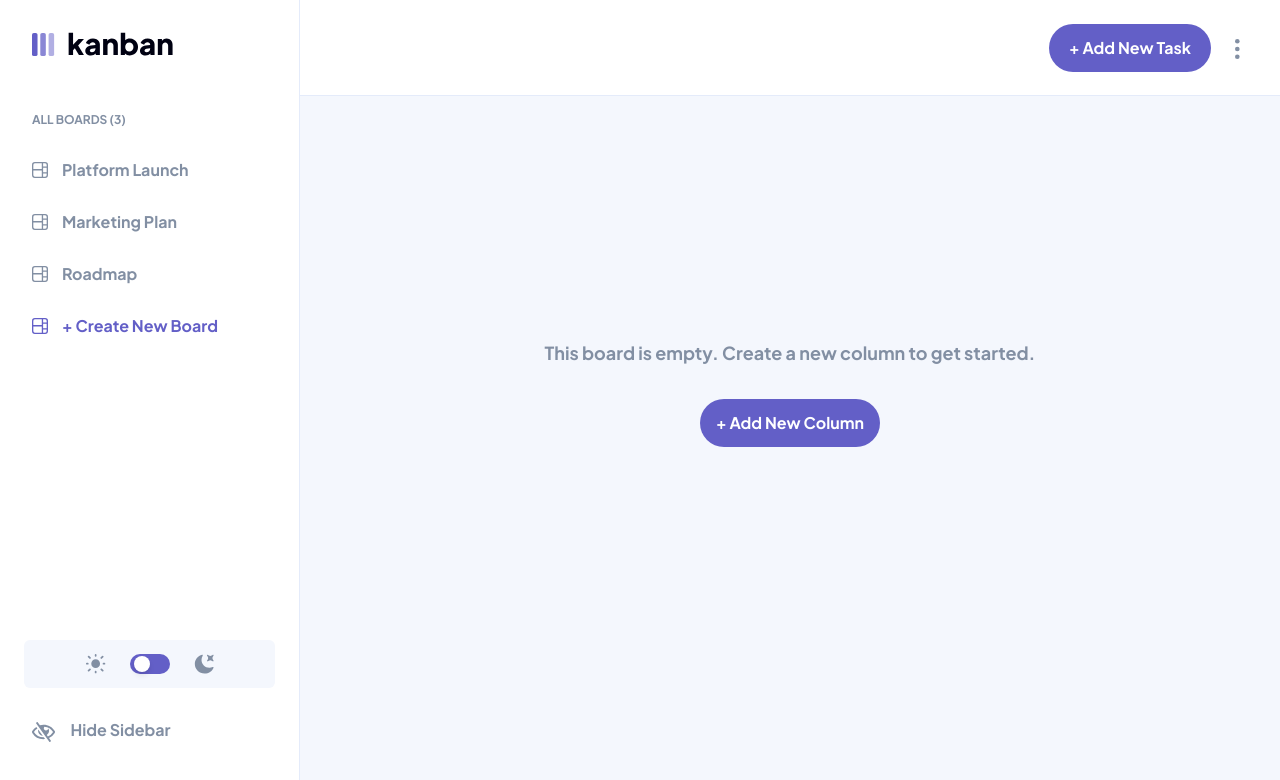
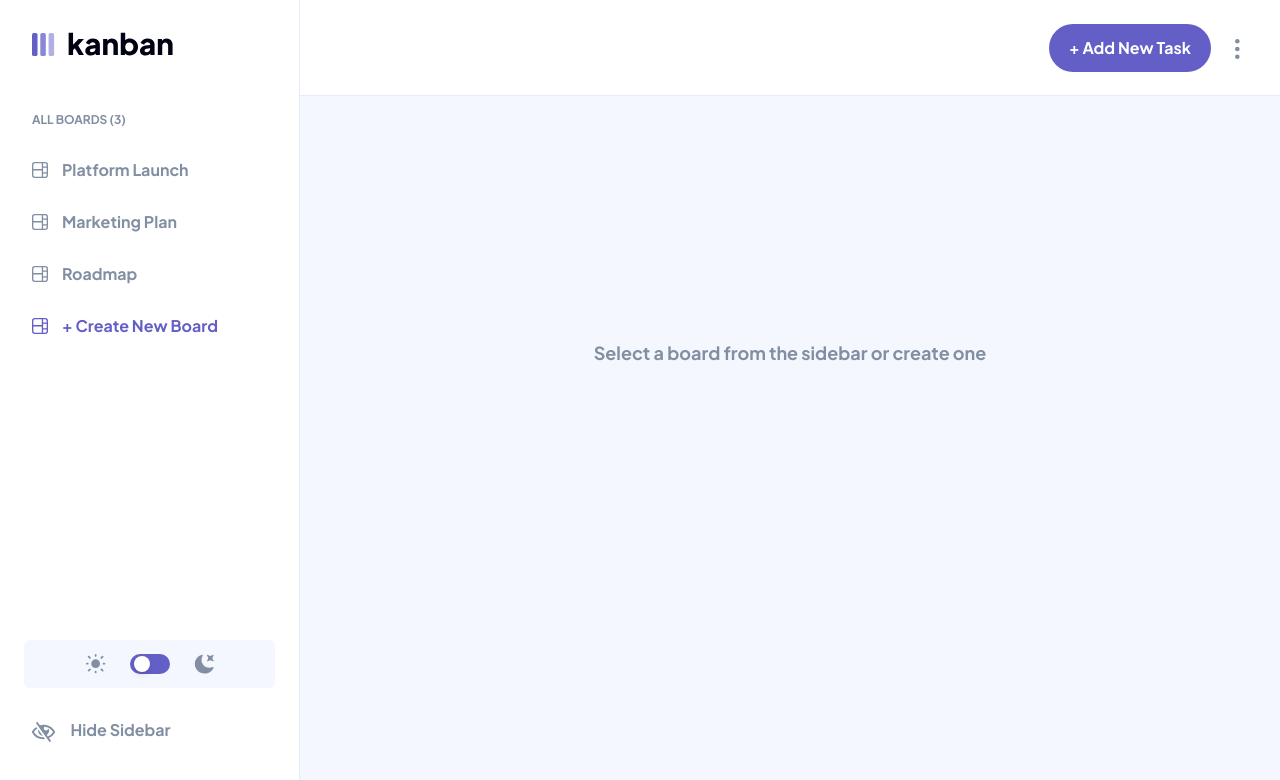
Before and after one commit to GregNicholas/Kanban-guru, a React (Create React App) app: page / in a window 1280 px wide. Shown: the top 780 px of the page. Built offline with nearby package versions, Linux system fonts and the light colour scheme.

Commit message:
added displayBoardSlice and replaced boards/display board global state with the redux states

```diff
--- a/src/App.tsx
+++ b/src/App.tsx
@@ -3,8 +3,8 @@ import Header from './components/Header/Header'
 import Sidebar from './components/Sidebar/Sidebar'
 import BoardArea from './components/BoardArea/BoardArea'
 import ShowSidebar from './components/ShowSidebar'
+import { Board } from './types'
 import { RootState } from "./app/store";
-import { Board } from './types'
 import { useSelector, useDispatch } from 'react-redux'
 import { getExistingBoards } from './features/boardsSlice'
 import data from './data.json'
@@ -12,9 +12,7 @@ import data from './data.json'
 function App() {
   const [isDarkMode, setIsDarkMode] = useState<boolean>(false)
   const [showSidebar, setShowSidebar] = useState<boolean>(true)
-  const [boardsData, setBoardsData] = useState<Board[] | null>(data ? data.boards : null)
-  const boardzData = useSelector((state: RootState) => state.boards.value)
-  const [displayBoard, setDisplayBoard] = useState<Board>({name: "", columns: []})
+  // const boardsData = useSelector((state: RootState) => state.boards.value)
 
   const dispatch = useDispatch()
 
@@ -22,18 +20,17 @@ function App() {
     dispatch(getExistingBoards(data.boards))
   }, [])
 
-console.log("BoardsData from slice ", boardzData)
+// console.log("BoardsData from slice ", boardsData)
 
   return (
     <div className={`flex h-full ${isDarkMode && "dark"}`}>
       <Sidebar
-          boardsData={boardzData} isDarkMode={isDarkMode} setIsDarkMode={setIsDarkMode}
+          isDarkMode={isDarkMode} setIsDarkMode={setIsDarkMode}
           showSidebar={showSidebar} setShowSidebar={setShowSidebar}
-          displayBoard={displayBoard} setDisplayBoard={setDisplayBoard}
       />
       <div className="flex flex-col flex-1 overflow-scroll">
-        <Header displayBoard={displayBoard} isDarkMode={isDarkMode} showSidebar={showSidebar} />
-        <BoardArea displayBoard={displayBoard}/>
+        <Header isDarkMode={isDarkMode} showSidebar={showSidebar} />
+        <BoardArea />
       </div>
       {!showSidebar && <ShowSidebar setShowSidebar={setShowSidebar} />}
     </div>
--- a/src/components/BoardArea/BoardArea.tsx
+++ b/src/components/BoardArea/BoardArea.tsx
@@ -1,13 +1,12 @@
 import Button from '../Button'
 import BoardColumn from './BoardColumn'
 import NewColumn from './NewColumn'
-import { Board } from '../../types'
+import { RootState } from "../../app/store";
+import { useSelector, useDispatch } from 'react-redux'
 
-type DisplayBoardProps = {
-    displayBoard: Board;
-}
+const BoardArea = () => {
+  const displayBoard = useSelector((state: RootState) => state.board.value)
 
-const BoardArea = ({ displayBoard }:DisplayBoardProps) => {
     const addColumn = () => {
         console.log("Add a new column")
     }
@@ -19,8 +18,13 @@ return (
         {
           displayBoard.name === "" ?
           <div className="text-center relative top-1/3 font-bold">
+          { displayBoard.name
+            ? <>
                 <p className="text-m-gray text-lg pb-8">This board is empty. Create a new column to get started.</p>
                 <Button text="+ Add New Column" onClick={addColumn} />
+              </>
+            : <p className="text-m-gray text-lg pb-8">Select a board from the sidebar or create one</p>
+          }
           </div>
           :
           <div className="flex gap-6 w-fit overflow-scroll">
--- a/src/components/Header/Header.tsx
+++ b/src/components/Header/Header.tsx
@@ -5,29 +5,28 @@ import EditModal from '../EditModal'
 import TaskForm from '../Forms/TaskForm'
 import DeleteWarning from '../DeleteWarning'
 import BoardForm from '../Forms/BoardForm'
+import { RootState } from "../../app/store";
+import { useSelector, useDispatch } from 'react-redux'
 import { Board } from '../../types'
 
 type HeaderProps = {
-    displayBoard: Board;
     isDarkMode: boolean;
     showSidebar: boolean;
 }
 
-const Header = ({ displayBoard, isDarkMode, showSidebar }:HeaderProps) => {
+const Header = ({ isDarkMode, showSidebar }:HeaderProps) => {
     const [showModal, setShowModal] = useState(false)
     const [showTaskForm, setShowTaskForm] = useState(false)
     const [showDeleteWarning, setShowDeleteWarning] = useState(false)
     const [showBoardForm, setShowBoardForm] = useState(false)
 
+    const displayBoard = useSelector((state: RootState) => state.board.value)
+
     const toggleShowTaskForm = (e:React.MouseEvent<HTMLDivElement, MouseEvent>) => {
         e.stopPropagation()
         setShowTaskForm(prev => !prev)
-        console.log("BUTTON CLICK TASK FORM")
     }
 
-    const addTask = () => {
-        console.log("add task to current board")
-    }
     const nameClasses = !showSidebar ? "ml-44" : "ml-0"
 
     const hideModal = () => setShowModal(false)
--- a/src/components/Sidebar/SelectBoard.tsx
+++ b/src/components/Sidebar/SelectBoard.tsx
@@ -1,16 +1,13 @@
 import { useState } from 'react'
 import SelectBoardTitle from "./SelectBoardTitle"
 import BoardForm from '../Forms/BoardForm'
-import { Board } from '../../types'
+import { RootState } from "../../app/store";
+import { useSelector, useDispatch } from 'react-redux'
 
-type SelectBoardProps = {
-    boardsData: Board[] | null
-    displayBoard: Board
-    setDisplayBoard: React.Dispatch<React.SetStateAction<Board>>
-}
+const SelectBoard = () => {
+  const [ showBoardForm, setShowBoardForm ] = useState(false)
+  const boardsData = useSelector((state: RootState) => state.boards.value)
 
-const SelectBoard = ({ boardsData, displayBoard, setDisplayBoard }:SelectBoardProps) => {
-  const [ showBoardForm, setShowBoardForm ] = useState(false)
   return (
     <section className="text-base font-bold text-m-gray fill-m-gray"
              onClick={(e) => {
@@ -22,8 +19,7 @@ const SelectBoard = ({ boardsData, displayBoard, setDisplayBoard }:SelectBoardPr
         {boardsData && <ul className="cursor-pointer">
             {boardsData.map(board => {
                 return <SelectBoardTitle key={board.name}
-                          board={board} displayBoard={displayBoard}
-                          setDisplayBoard={setDisplayBoard}
+                          board={board}
                 />
             })}
             <li
--- a/src/components/Sidebar/SelectBoardTitle.tsx
+++ b/src/components/Sidebar/SelectBoardTitle.tsx
@@ -1,13 +1,19 @@
 import React from 'react'
+import { RootState } from "../../app/store";
+import { useSelector, useDispatch } from 'react-redux'
+import { setDisplayBoard } from '../../features/displayBoardSlice'
 import { Board } from '../../types'
 
 type titleProps = {
     board: Board
-    displayBoard: Board
-    setDisplayBoard: React.Dispatch<React.SetStateAction<Board>>
 }
 
-const SelectBoardTitle = ({ board, displayBoard, setDisplayBoard }:titleProps) => {
+const SelectBoardTitle = ({ board }:titleProps) => {
+
+  const displayBoard = useSelector((state: RootState) => state.board.value)
+
+  const dispatch = useDispatch()
+
   let selectedStyle = displayBoard.name === board.name
       ?
       "bg-main-purple text-white fill-white"
@@ -16,7 +22,7 @@ const SelectBoardTitle = ({ board, displayBoard, setDisplayBoard }:titleProps) =
   return (
     <li
       className={`flex items-center py-3.5 pl-8 transition duration-300 mr-6 rounded-r-3xl ${selectedStyle}`}
-      onClick={() => setDisplayBoard(board)}
+      onClick={() => dispatch(setDisplayBoard(board))}
     >
         <svg className="h-4 mr-3.5 inline" width="16" height="16" xmlns="http://www.w3.org/2000/svg"><path d="M0 2.889A2.889 2.889 0 0 1 2.889 0H13.11A2.889 2.889 0 0 1 16 2.889V13.11A2.888 2.888 0 0 1 13.111 16H2.89A2.889 2.889 0 0 1 0 13.111V2.89Zm1.333 5.555v4.667c0 .859.697 1.556 1.556 1.556h6.889V8.444H1.333Zm8.445-1.333V1.333h-6.89A1.556 1.556 0 0 0 1.334 2.89V7.11h8.445Zm4.889-1.333H11.11v4.444h3.556V5.778Zm0 5.778H11.11v3.11h2a1.556 1.556 0 0 0 1.556-1.555v-1.555Zm0-7.112V2.89a1.555 1.555 0 0 0-1.556-1.556h-2v3.111h3.556Z"/></svg>
         {board.name}
--- a/src/components/Sidebar/Sidebar.tsx
+++ b/src/components/Sidebar/Sidebar.tsx
@@ -1,32 +1,26 @@
 import SelectBoard from './SelectBoard'
 import DarkModeSelect from './DarkModeSelect'
 import Logo from '../Logo'
-import { Board } from '../../types'
 
 type SidebarProps = {
-    boardsData: Board[] | null
     isDarkMode: boolean
     setIsDarkMode: React.Dispatch<React.SetStateAction<boolean>>
     showSidebar: boolean
     setShowSidebar: React.Dispatch<React.SetStateAction<boolean>>
-    displayBoard: Board
-    setDisplayBoard: React.Dispatch<React.SetStateAction<Board>>
 }
 
 const Sidebar = (
     {
-        boardsData,
         isDarkMode,
         setIsDarkMode,
         showSidebar,
         setShowSidebar,
-        displayBoard,
-        setDisplayBoard
-    }:SidebarProps) => (
+    }:SidebarProps) => {
+        return (
             <div className={`${!showSidebar && "hidden"} flex flex-col justify-between md:w-[261px] lg:w-[300px] h-screen border-r border-l-lines pt-8 dark:bg-d-gray dark:border-d-lines`}>
                 <div>
                     <Logo isDarkMode={isDarkMode} showSidebar={showSidebar} />
-            <SelectBoard boardsData={boardsData} displayBoard={displayBoard} setDisplayBoard={setDisplayBoard} />
+                    <SelectBoard />
                 </div>
                 <div className="mb-11">
                     <DarkModeSelect isDarkMode={isDarkMode} setIsDarkMode={setIsDarkMode} />
@@ -41,4 +35,7 @@ const Sidebar = (
                 </div>
             </div>
         )
+    }
+
+
 export default Sidebar
```
Lines whose indentation alone changed are shown as unchanged.
